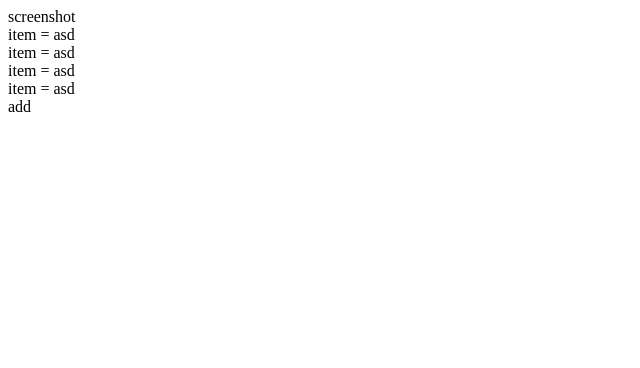
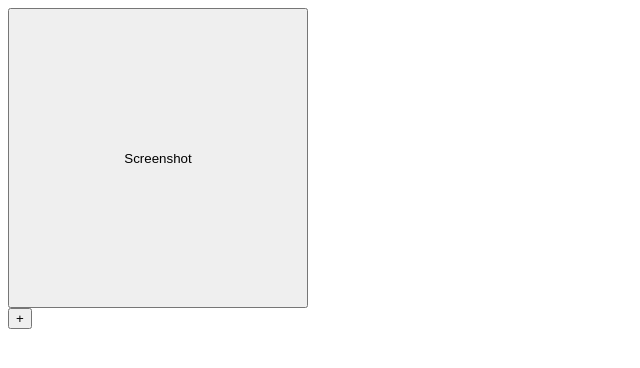
Before and after one commit to 1yoouoo/coinpnl, a React (Create React App) app: page /editor in a window 1280 px wide. Shown: the top 368 px of the page, without its empty margins (0-640 px from the left). Built offline with nearby package versions, Linux system fonts and the light colour scheme.

Commit message:
save point 1

```diff
--- a/src/pages/editor/editorPage.css
+++ b/src/pages/editor/editorPage.css
@@ -0,0 +1,4 @@
+.Screenshot {
+  width: 300px;
+  height: 300px;
+}
--- a/src/pages/editor/editorPage.js
+++ b/src/pages/editor/editorPage.js
@@ -1,42 +1,62 @@
-import { useState } from "react";
+import React, { useState } from "react";
+import "./editorPage.css";
+import ItemEditor from "./itemEditor";
+
+// + 누르면 새로운 편집창이 뜨도록 하고싶다
 
 const EditorPage = () => {
-  // 1. list loop -> <div>
-  // 2. add item
-  const itemList = [
-    {
-      id: "1",
-      desc: "asd",
-    },
-    {
-      id: "2",
-      desc: "asd",
-    },
-    {
-      id: "3",
-      desc: "asd",
-    },
-    {
-      id: "4",
-      desc: "asd",
-    },
-  ];
-  const [list, setList] = useState(itemList);
-  // const list = List<Item>()
+  let itemList = [];
+  // const createdDate = new Date().getTime();
+  const [listByReact, setListByReact] = useState(itemList);
+  const [state, setState] = React.useState({
+    firstName: "",
+    lastName: "",
+  });
+
   const addsomething = () => {
-    // add item
-    // list.add(item)
+    setListByReact([
+      ...listByReact,
+      { id: listByReact.length + 1, desc: "new" },
+    ]);
   };
+  const handlesubmit = () => {
+    console.log("aaa", state.firstName, state.lastName);
+  };
+
+  function handleInputChange(evt) {
+    setState({ ...state, [evt.target.name]: evt.target.value });
+  }
+
   return (
     <div>
-      <div>screenshot</div>
+      <button className="Screenshot">Screenshot</button>
 
       <div>
-        {list.map((item) => {
-          return <div key={item.id}>item = {item.desc}</div>;
+        {listByReact.map((item) => {
+          return (
+            <div key={item.id}>
+              {/* {item.id} TRY =({item.createdDate}, {item.desc}) */}
+              <label>
+                Name:
+                <input
+                  type="text"
+                  name="firstName"
+                  value={state.firstName}
+                  onChange={handleInputChange}
+                />
+                <input
+                  type="text"
+                  name="lastName"
+                  value={state.lastName}
+                  onChange={handleInputChange}
+                />
+              </label>
+              <button onClick={handlesubmit}>*</button>
+            </div>
+          );
         })}
 
-        <div onClick={addsomething}>add</div>
+        <button onClick={addsomething}>+</button>
       </div>
     </div>
   );
--- /dev/null
+++ b/src/pages/editor/itemEditor.js
@@ -0,0 +1,5 @@
+const ItemEditor = () => {
+  return <div>hihi</div>;
+};
+
+export default ItemEditor;
```
Also changed, not shown: src/pages/editor/itemEditor.css (added).
